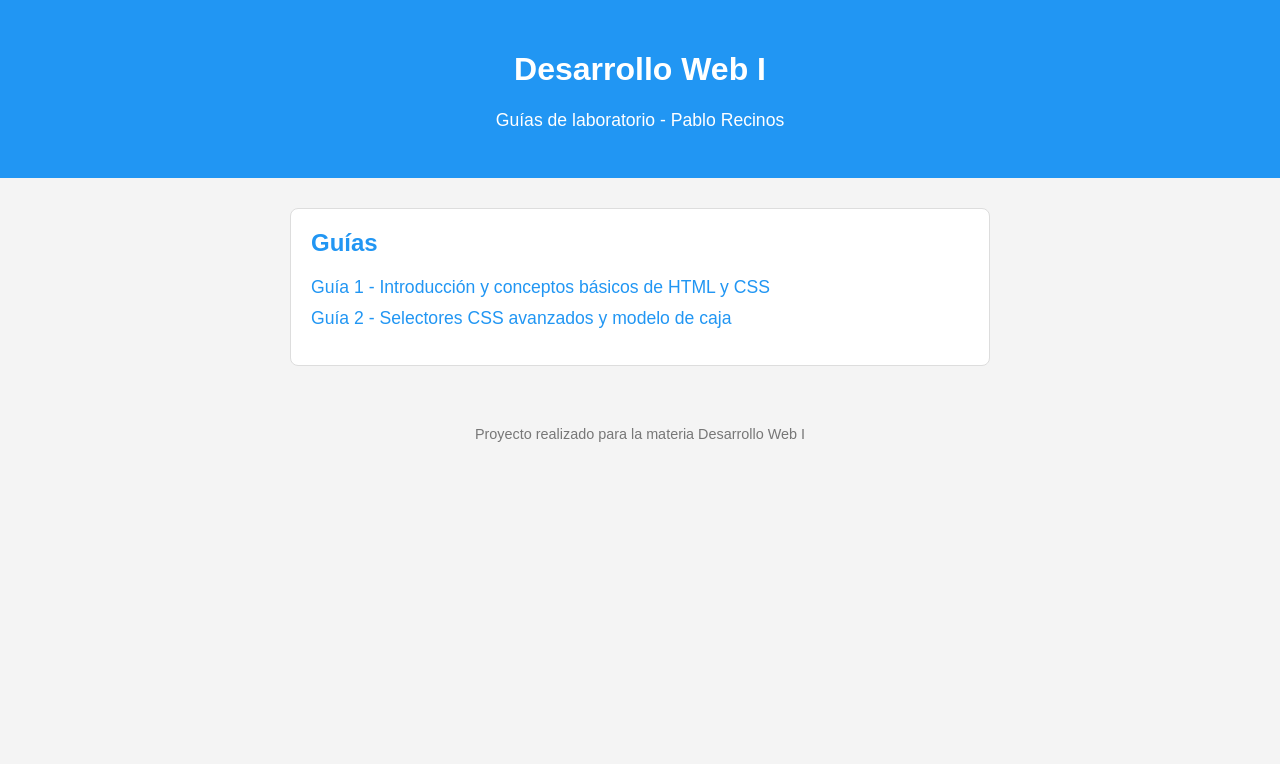
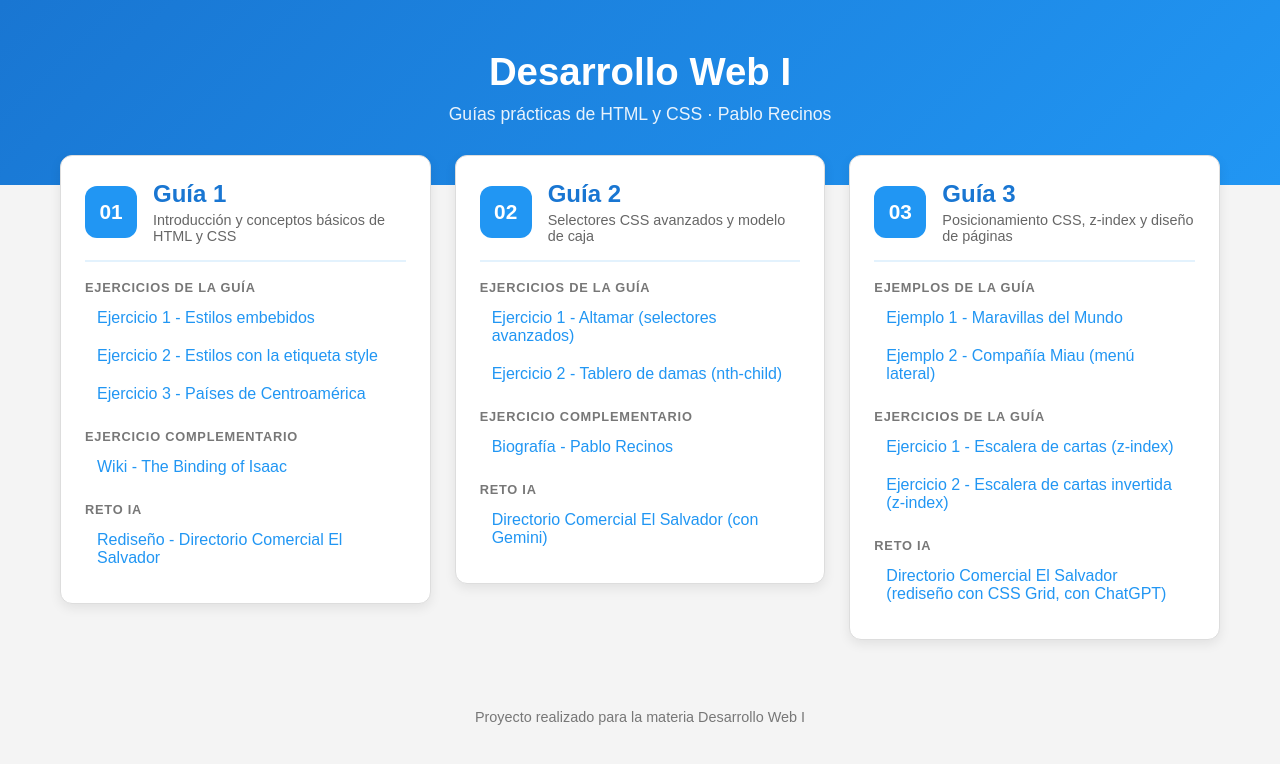
Before and after one commit to pablorec07/Semana-2_mas_guias, a plain HTML site: page index.html in a window 1280 px wide. Drawn offline with Linux system fonts and the light colour scheme.

Commit message:
Add files via upload
Nueva pagina principal bb

```diff
--- a/home-styles.css
+++ b/home-styles.css
@@ -1,4 +1,10 @@
-/* Estilos generales de la pagina de inicio */
+/* =========================================================
+   PÁGINA PRINCIPAL - TODAS LAS GUÍAS
+   ========================================================= */
+* {
+    box-sizing: border-box;
+}
+
 body {
     font-family: Arial, Helvetica, sans-serif;
     background-color: #f4f4f4;
@@ -8,60 +14,116 @@ body {
 }
 
 #home-header {
-    background-color: #2196F3;
+    background: linear-gradient(135deg, #1976D2, #2196F3);
     color: white;
     text-align: center;
-    padding: 30px 20px;
+    padding: 50px 20px 60px;
+}
+
+#home-header h1 {
+    margin: 0;
+    font-size: 2.4em;
 }
 
 #home-header .subtitle {
     font-size: 1.1em;
-    margin-top: 5px;
+    margin: 10px 0 0;
+    opacity: 0.9;
 }
 
+/* Grid principal: una tarjeta por guía */
 #home-content {
-    max-width: 700px;
-    margin: 30px auto;
+    max-width: 1200px;
+    margin: -30px auto 40px;
     padding: 0 20px;
+
+    display: grid;
+    grid-template-columns: repeat(auto-fit, minmax(320px, 1fr));
+    gap: 24px;
+    align-items: start;
 }
 
-.link-group {
+.guide-card {
     background-color: white;
     border: 1px solid #ddd;
-    border-radius: 8px;
-    padding: 20px;
-    margin-bottom: 20px;
+    border-radius: 12px;
+    padding: 24px;
+    box-shadow: 0 4px 12px rgba(0, 0, 0, 0.08);
 }
 
-.link-group h2 {
-    color: #2196F3;
-    margin-top: 0;
+.guide-head {
+    display: flex;
+    align-items: center;
+    gap: 16px;
+
+    padding-bottom: 16px;
+    margin-bottom: 8px;
+    border-bottom: 2px solid #e3f2fd;
+}
+
+.guide-number {
+    flex-shrink: 0;
+    width: 52px;
+    height: 52px;
+
+    display: flex;
+    align-items: center;
+    justify-content: center;
+
+    background-color: #2196F3;
+    color: white;
+    border-radius: 12px;
+
+    font-size: 1.3em;
+    font-weight: 700;
+}
+
+.guide-head h2 {
+    margin: 0;
+    color: #1976D2;
+}
+
+.guide-head p {
+    margin: 4px 0 0;
+    font-size: 0.9em;
+    color: #666;
+}
+
+.link-group h3 {
+    margin: 18px 0 6px;
+    font-size: 0.8em;
+    text-transform: uppercase;
+    letter-spacing: 0.06em;
+    color: #777;
 }
 
 .link-group ul {
     list-style: none;
     padding: 0;
+    margin: 0;
 }
 
 .link-group li {
-    margin: 10px 0;
+    margin: 4px 0;
 }
 
 .link-group a {
-    display: inline-block;
+    display: block;
+    padding: 8px 12px;
+
     color: #2196F3;
     text-decoration: none;
-    font-size: 1.1em;
+    border-radius: 6px;
 }
 
 .link-group a:hover {
-    text-decoration: underline;
+    background-color: #e3f2fd;
     color: #0d47a1;
 }
 
 #home-footer {
     text-align: center;
-    padding: 15px;
+    padding: 15px 15px 30px;
     color: #777;
     font-size: 0.9em;
 }
--- a/index.html
+++ b/index.html
@@ -3,25 +3,118 @@
 <head>
     <meta charset="UTF-8">
     <meta name="viewport" content="width=device-width, initial-scale=1.0">
-    <title>Guías - Desarrollo Web I</title>
+    <title>Desarrollo Web I - Guías prácticas</title>
     <link rel="stylesheet" href="home-styles.css">
 </head>
 <body>
 
     <header id="home-header">
         <h1>Desarrollo Web I</h1>
-        <p class="subtitle">Guías de laboratorio - Pablo Recinos</p>
+        <p class="subtitle">Guías prácticas de HTML y CSS &middot; Pablo Recinos</p>
     </header>
 
     <main id="home-content">
 
-        <section class="link-group">
-            <h2>Guías</h2>
-            <ul>
-                <li><a href="Guia1/">Guía 1 - Introducción y conceptos básicos de HTML y CSS</a></li>
-                <li><a href="Guia2/">Guía 2 - Selectores CSS avanzados y modelo de caja</a></li>
-            </ul>
-        </section>
+        <!-- GUÍA 1 -->
+        <article class="guide-card">
+            <div class="guide-head">
+                <span class="guide-number">01</span>
+                <div>
+                    <h2>Guía 1</h2>
+                    <p>Introducción y conceptos básicos de HTML y CSS</p>
+                </div>
+            </div>
+
+            <section class="link-group">
+                <h3>Ejercicios de la guía</h3>
+                <ul>
+                    <li><a href="Guia1/estilos_embebidos.html">Ejercicio 1 - Estilos embebidos</a></li>
+                    <li><a href="Guia1/ejemplo2.html">Ejercicio 2 - Estilos con la etiqueta style</a></li>
+                    <li><a href="Guia1/paises.html">Ejercicio 3 - Países de Centroamérica</a></li>
+                </ul>
+            </section>
+
+            <section class="link-group">
+                <h3>Ejercicio complementario</h3>
+                <ul>
+                    <li><a href="Guia1/Paginawebpersonalisaac/index.html">Wiki - The Binding of Isaac</a></li>
+                </ul>
+            </section>
+
+            <section class="link-group">
+                <h3>Reto IA</h3>
+                <ul>
+                    <li><a href="Guia1/reto-ia/index.html">Rediseño - Directorio Comercial El Salvador</a></li>
+                </ul>
+            </section>
+        </article>
+
+        <!-- GUÍA 2 -->
+        <article class="guide-card">
+            <div class="guide-head">
+                <span class="guide-number">02</span>
+                <div>
+                    <h2>Guía 2</h2>
+                    <p>Selectores CSS avanzados y modelo de caja</p>
+                </div>
+            </div>
+
+            <section class="link-group">
+                <h3>Ejercicios de la guía</h3>
+                <ul>
+                    <li><a href="Guia2/pelicula.html">Ejercicio 1 - Altamar (selectores avanzados)</a></li>
+                    <li><a href="Guia2/tablero.html">Ejercicio 2 - Tablero de damas (nth-child)</a></li>
+                </ul>
+            </section>
+
+            <section class="link-group">
+                <h3>Ejercicio complementario</h3>
+                <ul>
+                    <li><a href="Guia2/biografia.html">Biografía - Pablo Recinos</a></li>
+                </ul>
+            </section>
+
+            <section class="link-group">
+                <h3>Reto IA</h3>
+                <ul>
+                    <li><a href="Guia2/reto-ia/index.html">Directorio Comercial El Salvador (con Gemini)</a></li>
+                </ul>
+            </section>
+        </article>
+
+        <!-- GUÍA 3 -->
+        <article class="guide-card">
+            <div class="guide-head">
+                <span class="guide-number">03</span>
+                <div>
+                    <h2>Guía 3</h2>
+                    <p>Posicionamiento CSS, z-index y diseño de páginas</p>
+                </div>
+            </div>
+
+            <section class="link-group">
+                <h3>Ejemplos de la guía</h3>
+                <ul>
+                    <li><a href="Guia3/RecursosGuia3/ejemplo1/index.html">Ejemplo 1 - Maravillas del Mundo</a></li>
+                    <li><a href="Guia3/RecursosGuia3/ejemplo2/index.html">Ejemplo 2 - Compañía Miau (menú lateral)</a></li>
+                </ul>
+            </section>
+
+            <section class="link-group">
+                <h3>Ejercicios de la guía</h3>
+                <ul>
+                    <li><a href="Guia3/RecursosGuia3/ejercicio/ejercicio.html">Ejercicio 1 - Escalera de cartas (z-index)</a></li>
+                    <li><a href="Guia3/RecursosGuia3/Ejercicio2/ejercicio2.html">Ejercicio 2 - Escalera de cartas invertida (z-index)</a></li>
+                </ul>
+            </section>
+
+            <section class="link-group">
+                <h3>Reto IA</h3>
+                <ul>
+                    <li><a href="Guia3/RecursosGuia3/Reto_ia_guia3/index.html">Directorio Comercial El Salvador (rediseño con CSS Grid, con ChatGPT)</a></li>
+                </ul>
+            </section>
+        </article>
 
     </main>
 
```
